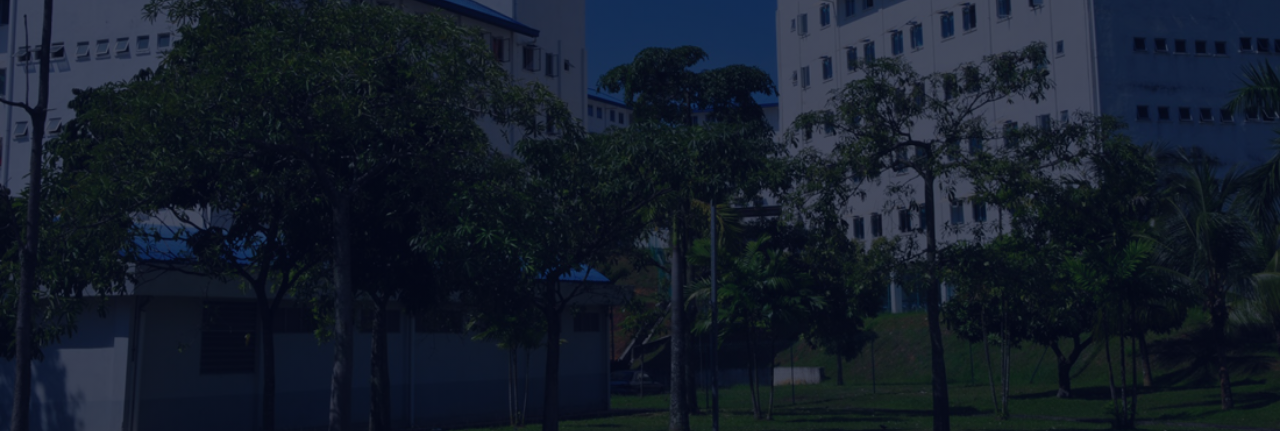
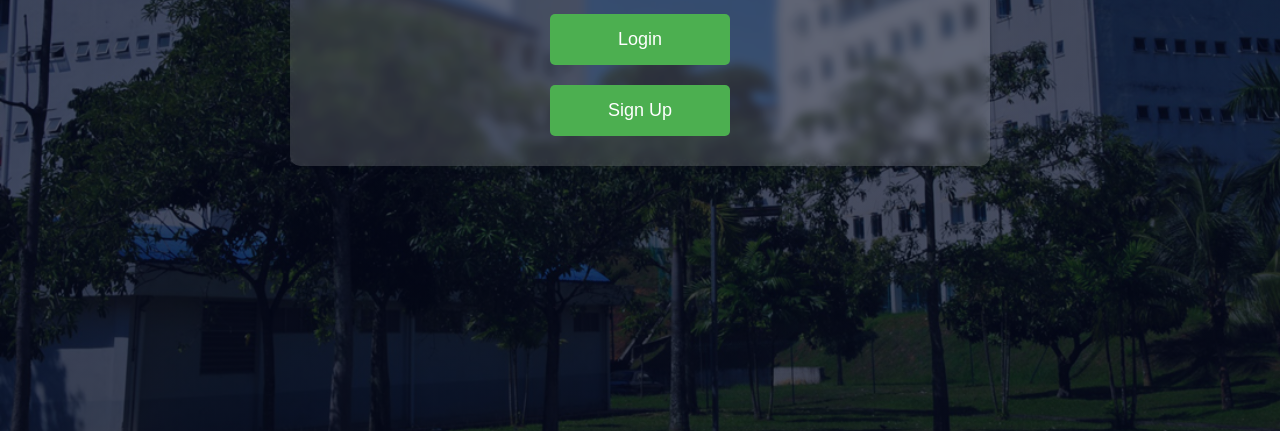
Before and after one commit to kairos8232/eHostel, a plain HTML site: page index.html in a window 1280 px wide. Shown: the part 369-800 px from the top of the page. Drawn offline with Linux system fonts and the light colour scheme.

Commit message:
YLsoshuai

```diff
--- a/index.html
+++ b/index.html
@@ -7,8 +7,16 @@
 </head>
 
 <body class="header">
-    <img src=""
+    <div class="container">
+        <div class="glass-blur">
+            <img src="images/Multimedia_University_logo.png" alt="Multimedia University" class="logo">
+            <div class="button-container">
+                <button>Login</button>
+                <button>Sign Up</button>
+            </div>
 
+        </div>
+    </div>
 
 </body>
 </html>
--- a/style.css
+++ b/style.css
@@ -5,25 +5,54 @@
 
 .header{
     align-items: center;
-    justify-content: center;
     display: flex;
-    flex-direction: column;
     min-height: 100vh;
     width: 100%;
     background-image: linear-gradient(rgba(4,9,30,0.7),rgba(4,9,30,0.7)),url(images/inst-profile-header-mmu.jpg);
     background-position: center;
     background-size: cover;
-    font-family: 'monserrat', sans-serif;
 }
 
-.sign-container{
-    width: 768px;
-    max-width: 100%;
-    min-height: 480px;
-    background: #fff;
-    border-radius: 10px;
-    overflow: hidden;
-    box-shadow: 0 14px 28px rgba(0,0,0,0.25),
-                0 10px 10px rgba(0,0,0,0.25)
+.container {
+	width: 700px; /* adjust the width as needed */
+	margin: 20px auto; /* adjust the margin as needed */
+}
 
+.glass-blur {
+	background-color: rgba(255, 255, 255, 0.15);
+	backdrop-filter: blur(5px);
+	padding: 20px;
+	border-radius: 10px;
+	box-shadow: 0 0 10px rgba(0, 0, 0, 0.1);
+    display: flex;
+    flex-direction: column;
+    align-items: center;
 }
+
+.logo {
+	width: 25%; /* adjust the logo size as needed */
+	margin: 20px;
+}
+
+.button-container {
+	display: flex; /* add this to make the buttons align vertically */
+	flex-direction: column; /* add this to make the buttons align vertically */
+	align-items: center; /* add this to center the buttons horizontally */
+}
+
+.button-container button {
+	background-color: #4CAF50;
+	color: #fff;
+    font-size: 18px;
+	padding: 15px 25px;
+    width: 180px;
+	border: none;
+	border-radius: 5px;
+	cursor: pointer;
+    margin: 10px;
+}
+
+
+.button-container button:hover {
+	background-color: #3e8e41;
+}
```
Also changed, not shown: images/Multimedia_University_logo.png (added).
